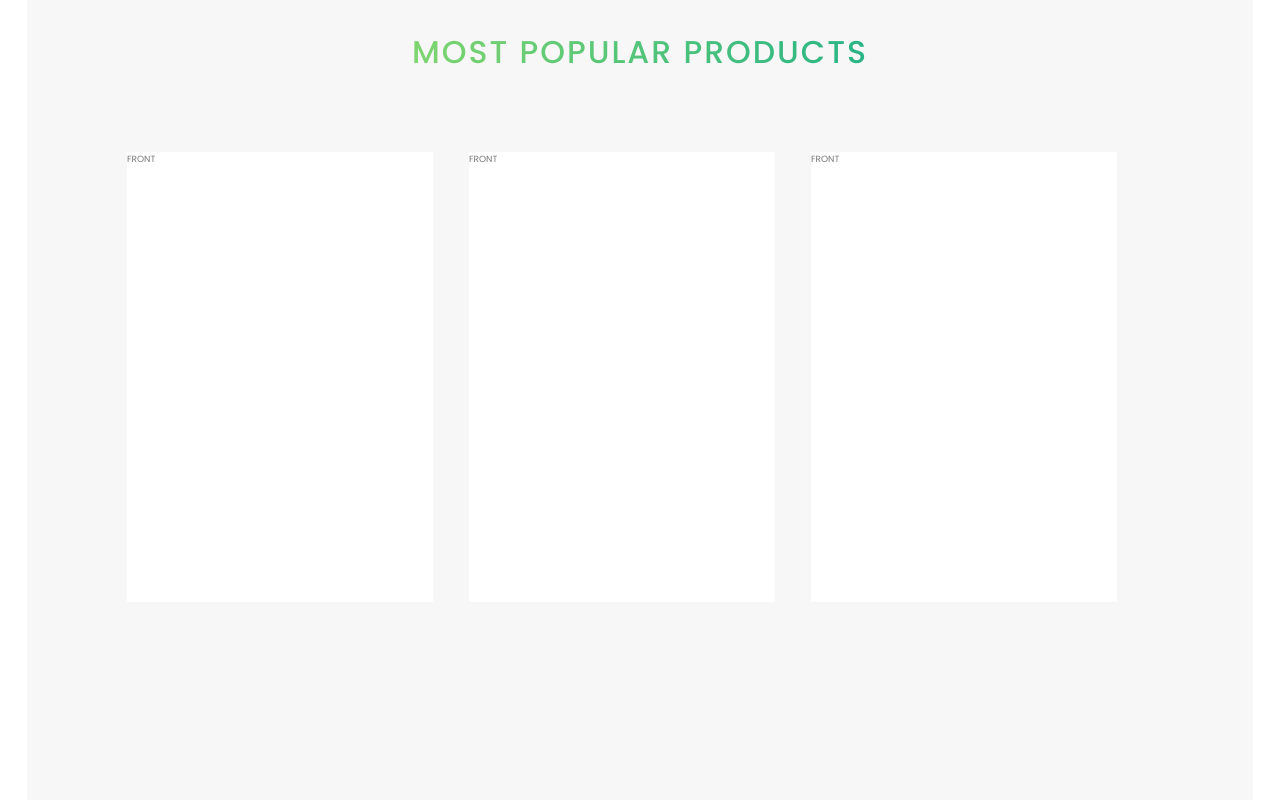
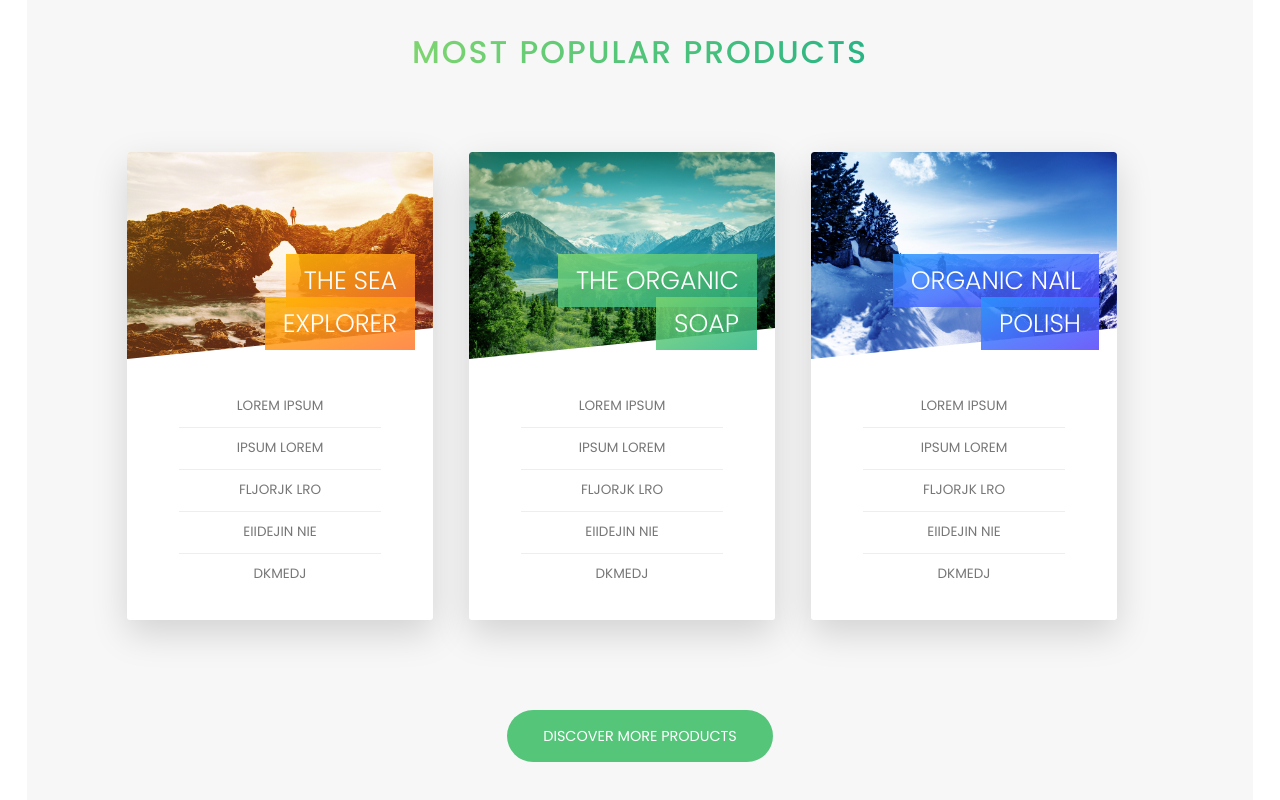
Before and after one commit to anup-stha/graceful-nature-next, a Next.js app: page / in a window 1280 px wide. Shown: the part 2087-2887 px from the top of the page. Built offline with nearby package versions, Linux system fonts and the light colour scheme.

Commit message:
Product Section Added

```diff
--- a/components/layout/Card.js
+++ b/components/layout/Card.js
@@ -1,9 +1,47 @@
 import styles from "./card.module.scss";
-const Card = ({ color }) => {
+const Card = ({ color, heading, price }) => {
   return (
     <div className={styles.card}>
       <div className={[styles.card_side, styles.card_side__front].join(" ")}>
-        FRONT{" "}
+        <div
+          className={
+            color === "orange"
+              ? [styles.card_picture, styles.card_picture__1].join(" ")
+              : color === "blue"
+              ? [styles.card_picture, styles.card_picture__3].join(" ")
+              : [styles.card_picture, styles.card_picture__2].join(" ")
+          }
+        >
+          &nbsp;
+        </div>
+        <h4 className={styles.card_heading}>
+          <span
+            className={
+              color === "orange"
+                ? [styles.card_heading_span, styles.card_heading_span__1].join(
+                    " "
+                  )
+                : color === "blue"
+                ? [styles.card_heading_span, styles.card_heading_span__3].join(
+                    " "
+                  )
+                : [styles.card_heading_span, styles.card_heading_span__2].join(
+                    " "
+                  )
+            }
+          >
+            {heading}
+          </span>
+        </h4>
+        <div className={styles.card_details}>
+          <ul>
+            <li>lorem ipsum</li>
+            <li>ipsum lorem</li>
+            <li>fljorjk lro</li>
+            <li>eiidejin nie</li>
+            <li>dkmedj</li>
+          </ul>
+        </div>
       </div>
       <div
         className={
@@ -26,8 +64,13 @@ const Card = ({ color }) => {
               ].join(" ")
         }
       >
-        {" "}
-        BACK{" "}
+        <div className={styles.card_cta}>
+          <div className={styles.card_priceBox}>
+            <p className={styles.card_price__only}>Only</p>
+            <p className={styles.card_price__value}>Rs. {price}</p>
+          </div>
+          <a className={[styles.btn, styles.btn__white].join(" ")}>Buy Now</a>
+        </div>
       </div>
     </div>
   );
--- a/components/layout/ProductSection.js
+++ b/components/layout/ProductSection.js
@@ -1,3 +1,4 @@
+import Button from "../ui/Button";
 import Card from "./Card";
 import styles from "./product.module.scss";
 
@@ -11,14 +12,19 @@ const ProductSection = () => {
       </div>
       <div className={styles.row}>
         <div className={styles.col_1_of_3}>
-          <Card color="orange" />
+          <Card color="orange" heading="THE SEA EXPLORER" price="799"></Card>
         </div>
         <div className={styles.col_1_of_3}>
-          <Card color="green" />
+          <Card color="green" heading="THE ORGANIC SOAP" price="1799" />
         </div>
         <div className={styles.col_1_of_3}>
-          <Card color="blue" />
+          <Card color="blue" heading="ORGANIC NAIL POLISH" price="899" />
         </div>
+      </div>
+      <div
+        className={[styles.u_center_text, styles.u_margin_top_huge].join(" ")}
+      >
+        <Button buttonClass="btn btn__green">Discover more products</Button>
       </div>
     </section>
   );
--- a/components/layout/card.module.scss
+++ b/components/layout/card.module.scss
@@ -2,27 +2,29 @@
 @import "base/animations";
 @import "base/typography";
 @import "base/utlities";
-
+@import "../ui/button.module.scss";
 .card {
   perspective: 150rem;
   -moz-perspective: 150rem;
   position: relative;
-  height: 50rem;
+  height: 52rem;
 
   &_side {
-    height: 50rem;
+    height: 52rem;
     transition: all 0.5s ease;
     position: absolute;
     top: 0;
     left: 0;
     width: 100%;
     backface-visibility: hidden;
-
+    border-radius: 3px;
+    box-shadow: 0 1.5rem 4rem rgba($color-black, 0.15);
+    overflow: hidden;
     &__front {
       background-color: white;
     }
     &__back {
-      transform: rotateY(180deg);
+      transform: rotateY(-180deg);
       &__1 {
         background-image: linear-gradient(
           to right bottom,
@@ -54,4 +56,122 @@
   &:hover &_side__back {
     transform: rotateY(0deg);
   }
+
+  //FRONT SIDE STYLING
+
+  &_picture {
+    background-size: cover;
+    height: 23rem;
+    background-blend-mode: soft-light;
+    clip-path: polygon(0 0, 100% 0, 100% 85%, 0 100%);
+    border-top-left-radius: 3px;
+    border-top-right-radius: 3px;
+    &__1 {
+      background-image: linear-gradient(
+          to right bottom,
+          $color-secondary-light,
+          $color-secondary-dark
+        ),
+        url(/images/nat-5.jpg);
+    }
+    &__2 {
+      background-image: linear-gradient(
+          to right bottom,
+          $color-primary-light,
+          $color-primary-dark
+        ),
+        url(/images/nat-6.jpg);
+    }
+    &__3 {
+      background-image: linear-gradient(
+          to right bottom,
+          $color-blue-light,
+          $color-blue-dark
+        ),
+        url(/images/nat-7.jpg);
+    }
+  }
+
+  &_heading {
+    font-size: 2.8rem;
+    font-weight: 300;
+    text-transform: uppercase;
+    text-align: right;
+    color: $color-white;
+    position: absolute;
+    top: 12rem;
+    right: 2rem;
+
+    width: 75%;
+  }
+
+  &_heading_span {
+    padding: 1rem 2rem;
+    box-decoration-break: clone;
+
+    &__1 {
+      background-image: linear-gradient(
+        to right bottom,
+        rgba($color-secondary-light, 0.85),
+        rgba($color-secondary-dark, 0.85)
+      );
+    }
+    &__2 {
+      background-image: linear-gradient(
+        to right bottom,
+        rgba($color-primary-light, 0.85),
+        rgba($color-primary-dark, 0.85)
+      );
+    }
+    &__3 {
+      background-image: linear-gradient(
+        to right bottom,
+        rgba($color-blue-light, 0.85),
+        rgba($color-blue-dark, 0.85)
+      );
+    }
+  }
+
+  &_details {
+    padding: 3rem;
+
+    ul {
+      list-style: none;
+      width: 80%;
+      margin: 0 auto;
+      li {
+        text-align: center;
+        text-transform: uppercase;
+        font-size: 1.5rem;
+        padding: 1rem;
+        &:not(:last-child) {
+          border-bottom: 1px solid $color-grey-light-2;
+        }
+      }
+    }
+  }
+  //BACK SIDE STYLING
+
+  &_cta {
+    position: absolute;
+    top: 50%;
+    left: 50%;
+    transform: translate(-50%, -50%);
+    width: 90%;
+    text-align: center;
+  }
+
+  &_priceBox {
+    text-align: center;
+    color: $color-white;
+    margin-bottom: 8rem;
+  }
+  &_price__only {
+    font-size: 1.2rem;
+    font-weight: 400;
+  }
+  &_price__value {
+    font-size: 5rem;
+    font-weight: 100;
+  }
 }
--- a/components/layout/product.module.scss
+++ b/components/layout/product.module.scss
@@ -5,7 +5,7 @@
 
 .sectionProduct {
   background-color: $color-grey-light-1;
-  padding: 25rem 0 50rem 0;
+  padding: 25rem 0 15rem 0;
   margin-top: -10rem;
 }
 
--- a/components/ui/button.module.scss
+++ b/components/ui/button.module.scss
@@ -13,6 +13,7 @@
     position: relative;
     font-size: $default-font-size;
     display: inline-block;
+    cursor: pointer;
   }
   &:hover {
     transform: translateY(-0.3rem);
@@ -36,7 +37,14 @@
       background-color: $color-white;
     }
   }
+  &__green {
+    background-color: $color-primary;
+    color: $color-white;
 
+    &::after {
+      background-color: $color-primary;
+    }
+  }
   &::after {
     content: "";
     display: inline-block;
--- a/styles/abstracts/_variables.scss
+++ b/styles/abstracts/_variables.scss
@@ -12,6 +12,7 @@ $color-blue-dark: #5643fa;
 
 $color-grey-dark: #777;
 $color-grey-light-1: #f7f7f7;
+$color-grey-light-2: #eee;
 $color-white: #fff;
 
 $grid-width: 114rem;
--- a/styles/base/_utlities.scss
+++ b/styles/base/_utlities.scss
@@ -11,3 +11,11 @@
 .u_margin_bottom_small {
   margin-bottom: 1.5rem;
 }
+
+.u_margin_top_big {
+  margin-top: 8rem;
+}
+
+.u_margin_top_huge {
+  margin-top: 10rem;
+}
```
